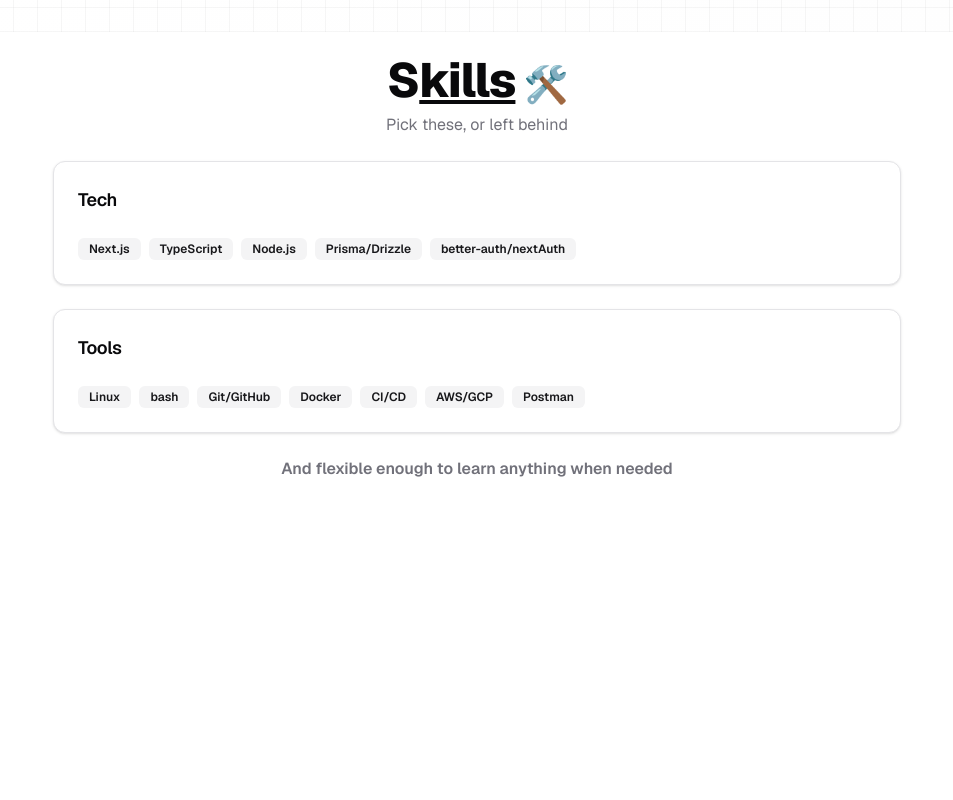
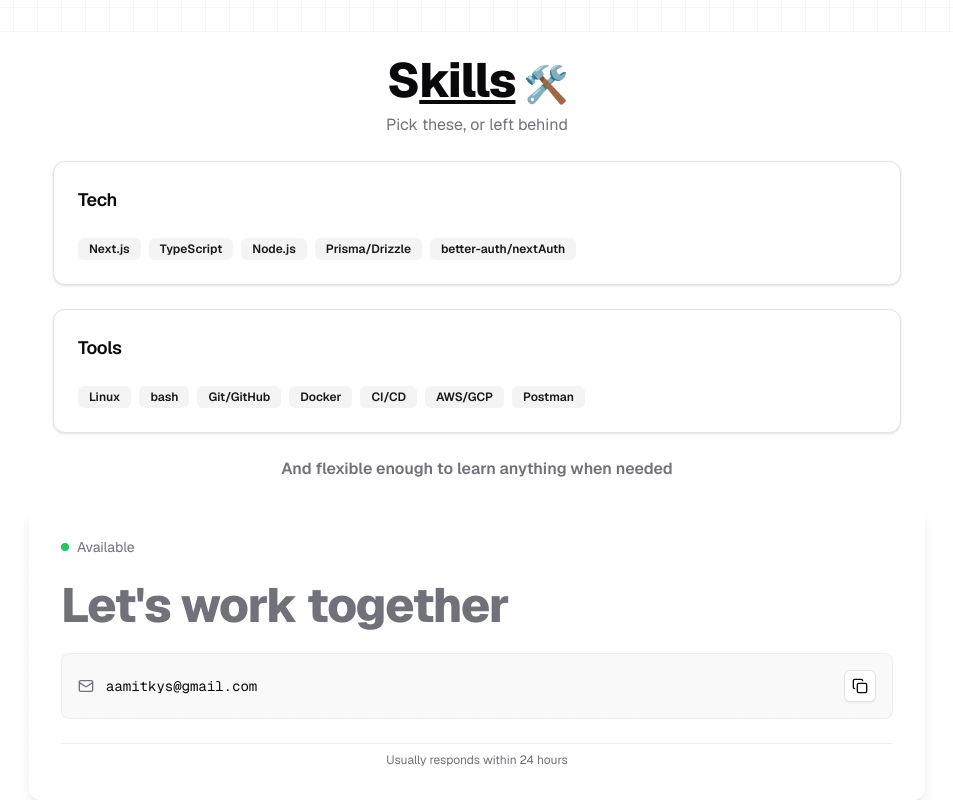
Before and after one commit to amitkys/portfolio3, a Next.js app: page / in a window 1280 px wide. Shown: the part 1877-2677 px from the top of the page, without its empty margins (163-1116 px from the left). Before the commit the page ends 2382 px from the top, so only its background shows below. Built offline with nearby package versions, Linux system fonts and the light colour scheme; a web font is replaced by a local one.

Commit message:
added contact section

```diff
--- a/app/page.tsx
+++ b/app/page.tsx
@@ -6,6 +6,7 @@
 import { Button } from "@/components/ui/button";
 import { Spotlight } from "@/components/ui/spotlight";
 import SkillShowcase from "@/components/skill-showcase";
+import ContactSection from "@/components/contact-section";
 
 export default function HeroSectionGradientBackground() {
   return (
@@ -89,6 +90,7 @@
 
       <ProjectSection />
       <SkillShowcase />
+      <ContactSection />
     </>
   );
 }
--- /dev/null
+++ b/components/contact-section.tsx
@@ -0,0 +1,75 @@
+"use client"
+
+import { useState } from "react"
+import { Copy, Check, Mail } from "lucide-react"
+import { Card, CardContent } from "@/components/ui/card"
+import { Button } from "@/components/ui/button"
+
+export default function ContactSection() {
+	const [copied, setCopied] = useState(false)
+	const email = "aamitkys@gmail.com"
+
+	const copyEmail = async () => {
+		try {
+			await navigator.clipboard.writeText(email)
+			setCopied(true)
+			setTimeout(() => setCopied(false), 2000)
+		} catch (err) {
+			console.error("Failed to copy email:", err)
+		}
+	}
+
+	return (
+		<div className="w-full max-w-4xl mx-auto">
+			<Card className="relative overflow-hidden border-0 shadow-lg bg-gradient-to-br from-card to-card/50 backdrop-blur-sm">
+				{/* Subtle background pattern */}
+				<div className="absolute inset-0 bg-grid-white/[0.02] bg-[size:20px_20px]" />
+
+				<CardContent className="relative p-8 space-y-6">
+					{/* Status indicator */}
+					<div className="flex items-center gap-2">
+						<div className="w-2 h-2 bg-green-500 rounded-full animate-pulse" />
+						<span className="text-sm text-muted-foreground">Available</span>
+					</div>
+
+					{/* Main content */}
+					<div className="space-y-3">
+						<h2 className="text-3xl md:text-5xl font-extrabold tracking-tight text-muted-foreground">Let's work together</h2>
+						<p className="text-muted-foreground leading-relaxed hidden">
+							Have a project in mind? I'd love to hear about it and discuss how we can bring your ideas to life.
+						</p>
+					</div>
+
+					{/* Email section */}
+					<div className="space-y-4">
+						<div className="group relative">
+							<div className="flex items-center gap-3 p-4 bg-muted/50 rounded-lg border border-border/50 group-hover:border-primary/20 transition-colors">
+								<Mail className="h-4 w-4 text-muted-foreground" />
+								<span className="font-mono text-sm flex-1">{email}</span>
+								<Button
+									onClick={copyEmail}
+									size="sm"
+									variant="outline"
+									className="h-8 w-8 p-0 transition-opacity"
+								>
+									{copied ? <Check className="h-3 w-3 text-green-600" /> : <Copy className="h-3 w-3" />}
+								</Button>
+							</div>
+							{copied && (
+								<div className="absolute -top-8 left-1/2 transform -translate-x-1/2 bg-green-600 text-white text-xs px-2 py-1 rounded animate-in fade-in slide-in-from-bottom-2 duration-200">
+									Copied to clipboard!
+								</div>
+							)}
+						</div>
+
+					</div>
+
+					{/* Response time */}
+					<div className="text-center pt-2 border-t border-border/50">
+						<p className="text-xs text-muted-foreground">Usually responds within 24 hours</p>
+					</div>
+				</CardContent>
+			</Card>
+		</div>
+	)
+}
```
